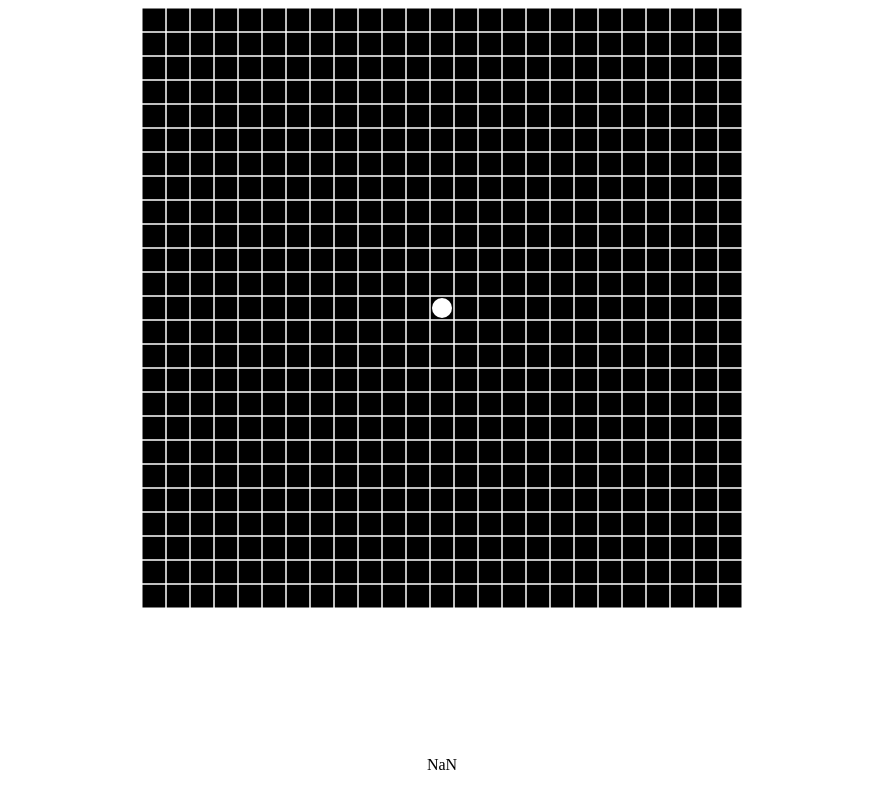
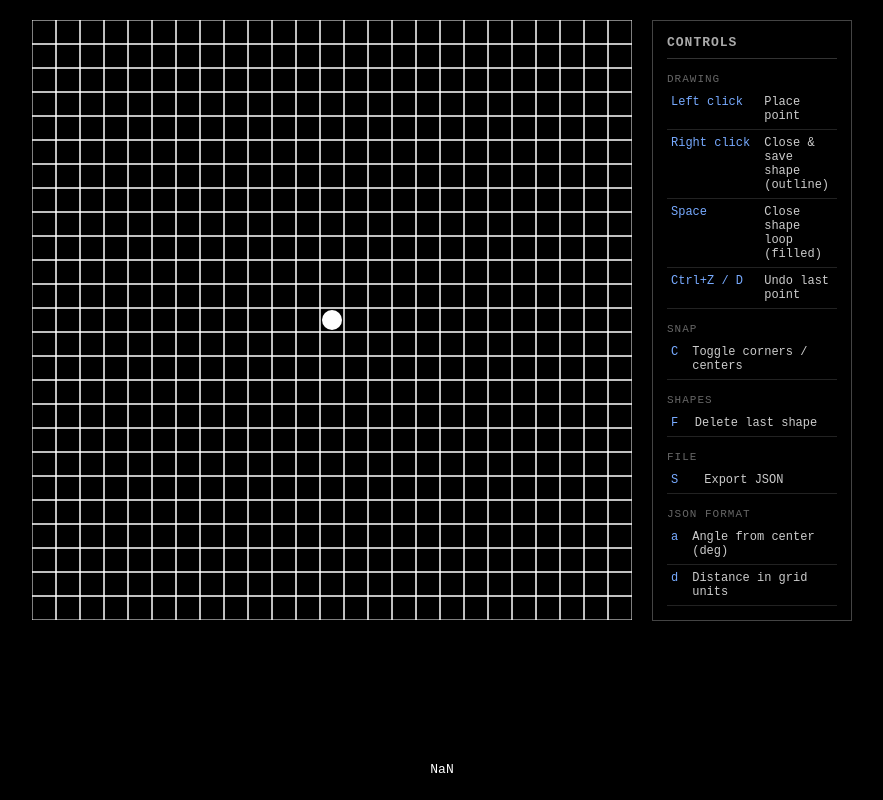
Before and after one commit to Mythius/spacegame, a website: page site/editor.html in a window 1280 px wide. Shown: the whole page, without its empty margins (198-1081 px from the left). Drawn offline with Linux system fonts and the light colour scheme.

Commit message:
better interface

```diff
--- a/site/editor.html
+++ b/site/editor.html
@@ -3,23 +3,107 @@
 <head>
 	<title>Spaceship Editor</title>
 	<style>
-		canvas{
+		body {
+			margin: 0;
 			background-color: black;
-			position: absolute;
-			left: 50%;
-			transform: translateX(-50%);
+			color: white;
+			font-family: monospace;
+			display: flex;
+			justify-content: center;
+			align-items: flex-start;
+			min-height: 100vh;
+			gap: 20px;
+			padding: 20px;
+			box-sizing: border-box;
 		}
-		p{
+		canvas {
+			background-color: black;
+			flex-shrink: 0;
+		}
+		#guide {
+			width: 200px;
+			flex-shrink: 0;
+			padding: 14px;
+			border: 1px solid #444;
+			box-sizing: border-box;
+		}
+		#guide h3 {
+			margin: 0 0 12px 0;
+			font-size: 13px;
+			text-transform: uppercase;
+			letter-spacing: 1px;
+			color: #aaa;
+			border-bottom: 1px solid #333;
+			padding-bottom: 8px;
+		}
+		#guide table {
+			width: 100%;
+			border-collapse: collapse;
+			font-size: 12px;
+		}
+		#guide tr {
+			border-bottom: 1px solid #222;
+		}
+		#guide td {
+			padding: 6px 4px;
+			vertical-align: top;
+		}
+		#guide td:first-child {
+			white-space: nowrap;
+			color: #7af;
+			padding-right: 10px;
+		}
+		#guide td:last-child {
+			color: #ccc;
+		}
+		#guide .section {
+			margin-top: 14px;
+			margin-bottom: 4px;
+			font-size: 11px;
+			color: #666;
+			text-transform: uppercase;
+			letter-spacing: 1px;
+		}
+		p {
 			position: fixed;
 			left: 50%;
 			transform: translateX(-50%);
 			bottom: 10px;
+			color: white;
+			font-family: monospace;
 		}
 	</style>
 	<script src="helpers.js"></script>
 </head>
 <body>
 	<canvas></canvas>
+	<div id="guide">
+		<h3>Controls</h3>
+		<div class="section">Drawing</div>
+		<table>
+			<tr><td>Left click</td><td>Place point</td></tr>
+			<tr><td>Right click</td><td>Close &amp; save shape (outline)</td></tr>
+			<tr><td>Space</td><td>Close shape loop (filled)</td></tr>
+			<tr><td>Ctrl+Z / D</td><td>Undo last point</td></tr>
+		</table>
+		<div class="section">Snap</div>
+		<table>
+			<tr><td>C</td><td>Toggle corners / centers</td></tr>
+		</table>
+		<div class="section">Shapes</div>
+		<table>
+			<tr><td>F</td><td>Delete last shape</td></tr>
+		</table>
+		<div class="section">File</div>
+		<table>
+			<tr><td>S</td><td>Export JSON</td></tr>
+		</table>
+		<div class="section">JSON format</div>
+		<table>
+			<tr><td>a</td><td>Angle from center (deg)</td></tr>
+			<tr><td>d</td><td>Distance in grid units</td></tr>
+		</table>
+	</div>
 	<p>Data</p>
 	<script src=editor.js></script>
 	<script src=mouse.js></script>
--- a/site/editor.js
+++ b/site/editor.js
@@ -156,10 +156,14 @@ function save(){
 	let file_data = [];
 	for(let shape of shapes){
 		let shape_arr = [];
-		for(let point of shape.points){
-			let dir = Line.getDir(center.x-point.x,center.y-point.y);
-			let dist = Line.distance(center.x,center.y,point.x,point.y);
-			shape_arr.push({a:dir,d:dist});
+		let pts = shape.points;
+		// skip duplicate closing point if shape was closed (last point === first point)
+		let len = (pts.length > 1 && pts[pts.length-1] === pts[0]) ? pts.length - 1 : pts.length;
+		for(let i = 0; i < len; i++){
+			let point = pts[i];
+			let a = Math.round(Line.getDir(center.x-point.x, center.y-point.y) * 10) / 10;
+			let d = Math.round(Line.distance(center.x,center.y,point.x,point.y) / tw * 100) / 100;
+			shape_arr.push({a, d});
 		}
 		file_data.push(shape_arr);
 	}
```
